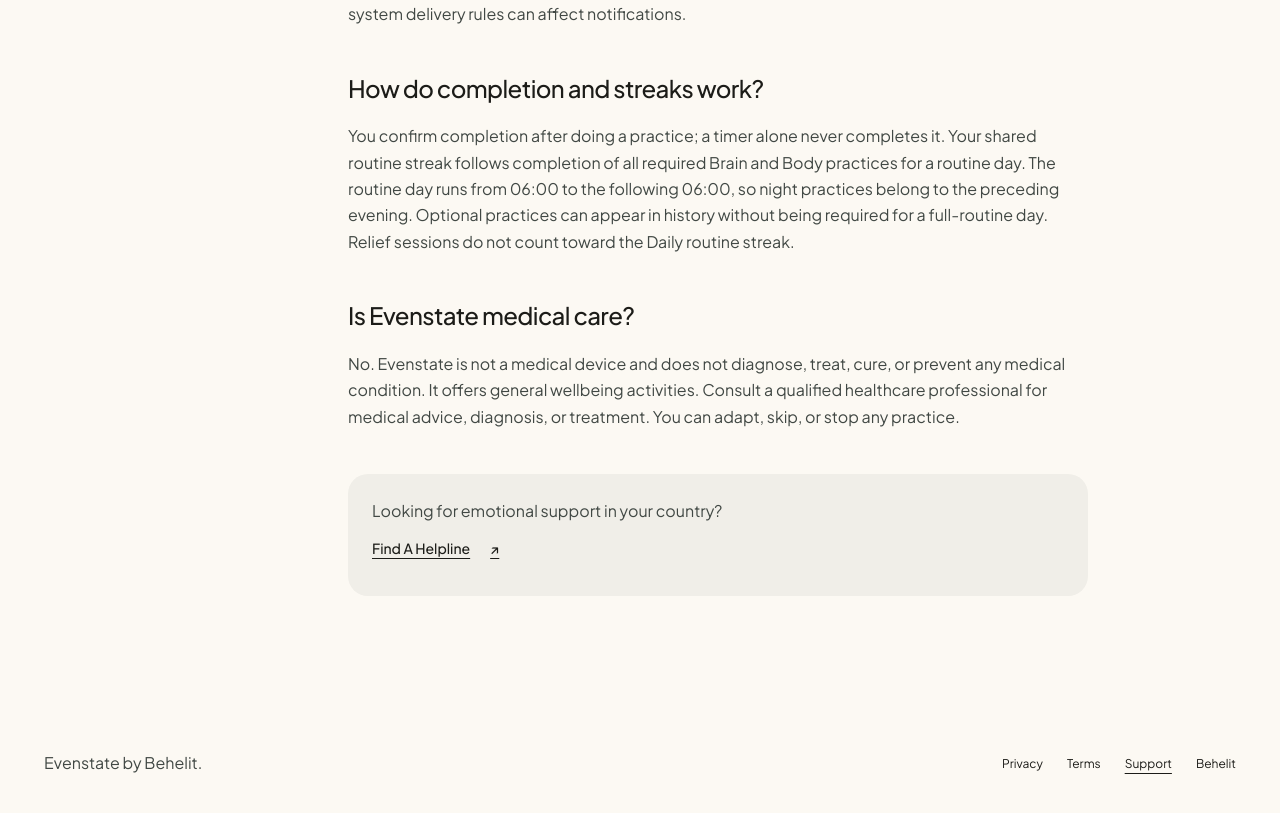
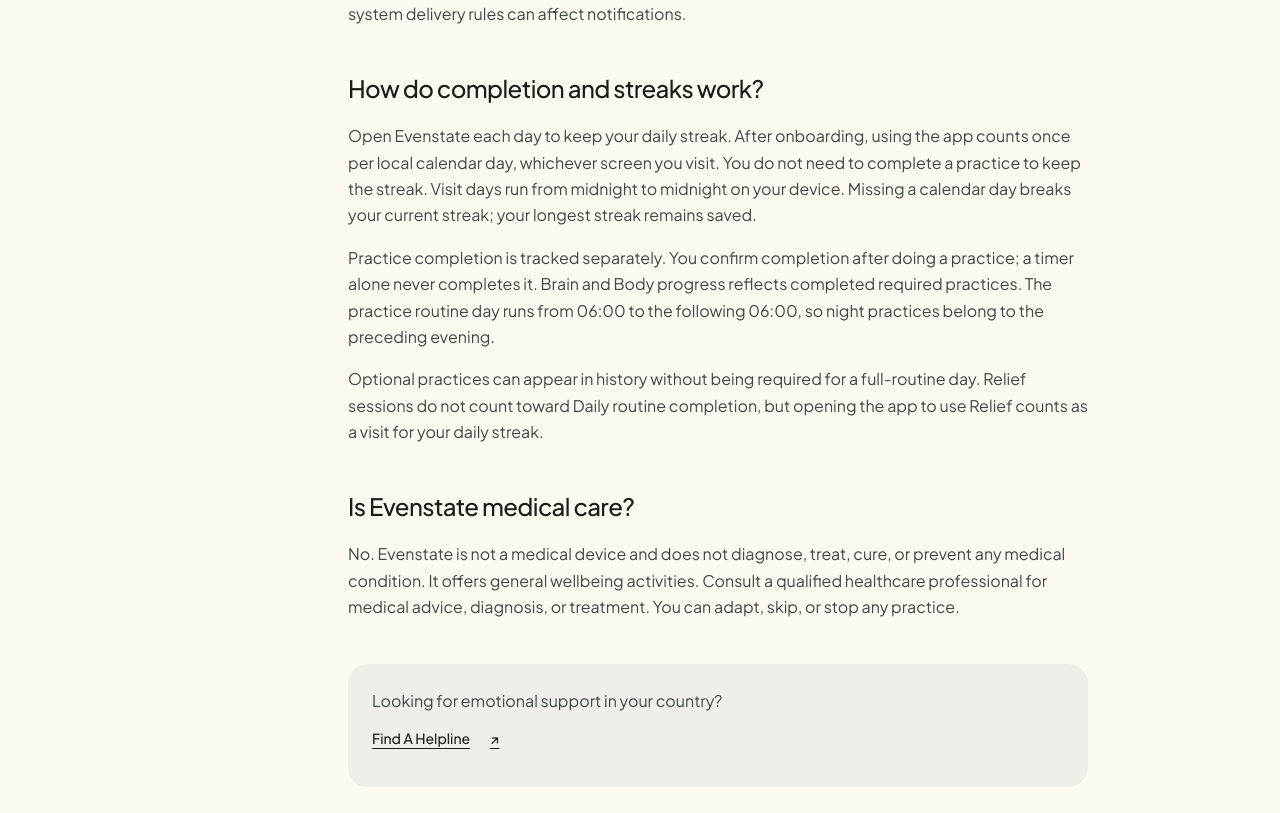
Before and after one commit to UseBehelit/behelit-web, a Next.js app: page /evenstate/support in a window 1280 px wide. Shown: the part 1421-2234 px from the top of the page. Built offline with nearby package versions, Linux system fonts and the light colour scheme.

Commit message:
fix evenstate

```diff
--- a/app/evenstate/page.tsx
+++ b/app/evenstate/page.tsx
@@ -73,7 +73,7 @@ export default function EvenstatePage() {
             <ol className="ev-steps">
               <li><div><h3>See what fits now.</h3><p>Browse today’s practices by availability and time of day. Begin with the core routine, then add optional practices and choose their days.</p><p className="ev-step-detail">Core practices stay in your routine. Changes to optional practices apply from the next routine day.</p></div></li>
               <li><div><h3>Choose a way to practice.</h3><p>Follow guided steps, write a reflection, work through a checklist, or try a creative exercise. Pause when you need to. When a suggested timer ends, choose whether to continue or finish.</p></div></li>
-              <li><div><h3>See the practice you’ve put in.</h3><p>Brain and Body each reflect the required practices you’ve completed today. Revisit your practice history and build a streak by completing your daily routine.</p></div></li>
+              <li><div><h3>See the practice you’ve put in.</h3><p>Brain and Body reflect the required practices you’ve completed today. Review your practice history, and open Evenstate each day to keep your daily streak.</p></div></li>
             </ol>
           </div>
           <figure className="ev-routine-figure">
@@ -82,7 +82,7 @@ export default function EvenstatePage() {
               <p className="ev-sheet-title">A little practice.<br />Something to return to.</p>
               <div className="ev-example-totals"><div><span className="ev-completion-orb ev-orb-brain" aria-hidden="true" /><span>Brain<strong>2 / 4</strong><small>required practices</small></span></div><div><span className="ev-completion-orb ev-orb-body" aria-hidden="true" /><span>Body<strong>1 / 3</strong><small>required practices</small></span></div></div>
               <ul className="ev-example-records"><li><span className="ev-check" aria-hidden="true">✓</span><span>Name the emotion<small>Brain · Completed</small></span></li><li><span className="ev-check" aria-hidden="true">✓</span><span>Morning daylight<small>Body · Completed</small></span></li><li><span className="ev-open-circle" aria-hidden="true" /><span>Plan one next step<small>Brain · Still to practice</small></span></li></ul>
-              <p className="ev-sheet-note">A shared streak follows completion of all required Brain and Body practices for the day.</p>
+              <p className="ev-sheet-note">Your daily streak grows with visits on consecutive days, independently of practice completion.</p>
             </div>
             <figcaption>Color reflects completed practices, not a health score.<br />An illustration, not an app screenshot. Daily totals vary by plan.</figcaption>
           </figure>
--- a/content/evenstate-legal.ts
+++ b/content/evenstate-legal.ts
@@ -20,8 +20,8 @@ export const privacy: EvenstateDocumentContent = {
       "Behelit operates Evenstate and is responsible for personal information it receives through the website and support. Contact app@behelit.dev with privacy questions or requests. The app does not require an account, and Behelit does not operate a server that synchronizes your practice records."
     ] },
     { id: "local-data", title: "2. Information stored in the app", paragraphs: [
-      "The app saves the optional name you enter, onboarding status, your routine and selected practice days, reminder choices, completed and ended sessions, practice dates, progress and streak records, paused sessions, written reflections, and coloring patterns. Relief sessions may include an optional check-in. Settings such as audio, haptics, reduced motion, breathing pace, and a manually selected support region are also stored locally.",
-      "These records let the app show your routine, resume a practice, display history and progress, and remember your preferences. They are stored in the app’s local storage. The current app does not upload these records to Behelit, use them to train AI, or share them with advertisers. Reflections are optional; you can reflect privately without writing in the app.",
+      "The app saves the optional name you enter, onboarding status, your routine and selected practice days, reminder choices, completed and ended sessions, practice dates, local calendar dates when you use the app after onboarding, progress and streak records, paused sessions, written reflections, and coloring patterns. Relief sessions may include an optional check-in. Settings such as audio, haptics, reduced motion, breathing pace, and a manually selected support region are also stored locally.",
+      "These records let the app show your routine, resume a practice, display history and progress, calculate your daily visit streak, and remember your preferences. They are stored in the app’s local storage. The current app does not upload these records to Behelit, use them to train AI, or share them with advertisers. Reflections are optional; you can reflect privately without writing in the app.",
       "Evenstate uses device date, time, time zone, language settings, and accessibility preferences to present the app and schedule your routine. Selecting a support region is manual and does not use GPS. System backups and device transfers may include local records; see section 5."
     ] },
     { id: "permissions", title: "3. Reminders and device access", paragraphs: [
@@ -65,7 +65,7 @@ export const terms: EvenstateDocumentContent = {
   sections: [
     { id: "purpose", title: "1. Everyday wellbeing", paragraphs: [
       "Evenstate offers general wellbeing activities, reflection prompts, routines, and practice tracking. It is not a medical device and does not diagnose, treat, cure, or prevent any medical condition. Consult a qualified healthcare professional for medical advice, diagnosis, or treatment. Do not delay or replace professional care because of app content.",
-      "Brain and Body artwork, completion percentages, streaks, and check-ins reflect your recorded practices or your own responses. They are not measurements of organ function, cortisol, mental health, physical fitness, or treatment effectiveness. References explain the background of activities; they do not establish clinical validation of Evenstate. Results and experiences vary."
+      "Brain and Body artwork and completion percentages reflect your recorded practices. Daily streaks reflect consecutive local calendar days when you use the app after onboarding. Optional check-ins reflect your own responses. They are not measurements of organ function, cortisol, mental health, physical fitness, or treatment effectiveness. References explain the background of activities; they do not establish clinical validation of Evenstate. Results and experiences vary."
     ] },
     { id: "safe-use", title: "2. Practice safely", paragraphs: [
       "Choose activities suitable for your abilities, health, and surroundings. Adapt, skip, pause, or stop whenever needed. Stop if an activity causes pain, dizziness, breathlessness, or distress. Seek appropriate professional advice when you are unsure whether an activity is suitable for you.",
@@ -114,7 +114,9 @@ export const support: EvenstateDocumentContent = {
       "Check notification permission in device settings and the reminder choice in your routine. Reminders are scheduled locally for upcoming occurrences and refreshed when the app opens. Open Evenstate again to refresh the schedule. Focus modes, battery settings, and operating-system delivery rules can affect notifications."
     ] },
     { id: "progress", title: "How do completion and streaks work?", paragraphs: [
-      "You confirm completion after doing a practice; a timer alone never completes it. Your shared routine streak follows completion of all required Brain and Body practices for a routine day. The routine day runs from 06:00 to the following 06:00, so night practices belong to the preceding evening. Optional practices can appear in history without being required for a full-routine day. Relief sessions do not count toward the Daily routine streak."
+      "Open Evenstate each day to keep your daily streak. After onboarding, using the app counts once per local calendar day, whichever screen you visit. You do not need to complete a practice to keep the streak. Visit days run from midnight to midnight on your device. Missing a calendar day breaks your current streak; your longest streak remains saved.",
+      "Practice completion is tracked separately. You confirm completion after doing a practice; a timer alone never completes it. Brain and Body progress reflects completed required practices. The practice routine day runs from 06:00 to the following 06:00, so night practices belong to the preceding evening.",
+      "Optional practices can appear in history without being required for a full-routine day. Relief sessions do not count toward Daily routine completion, but opening the app to use Relief counts as a visit for your daily streak."
     ] },
     { id: "wellbeing", title: "Is Evenstate medical care?", paragraphs: [
       "No. Evenstate is not a medical device and does not diagnose, treat, cure, or prevent any medical condition. It offers general wellbeing activities. Consult a qualified healthcare professional for medical advice, diagnosis, or treatment. You can adapt, skip, or stop any practice."
```
Also changed, not shown: 1 other file (tests, documents, lock files or other folders).
